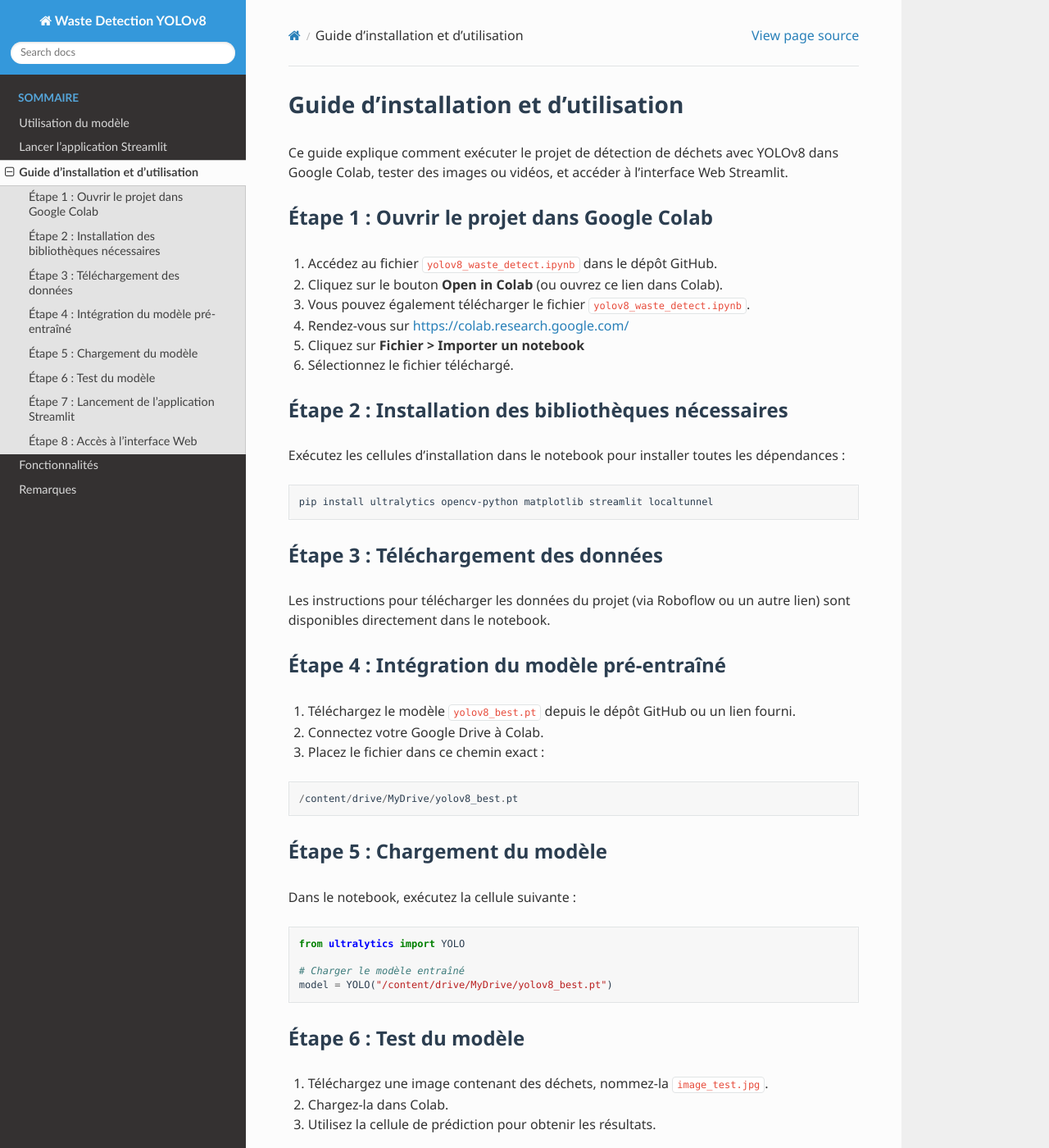
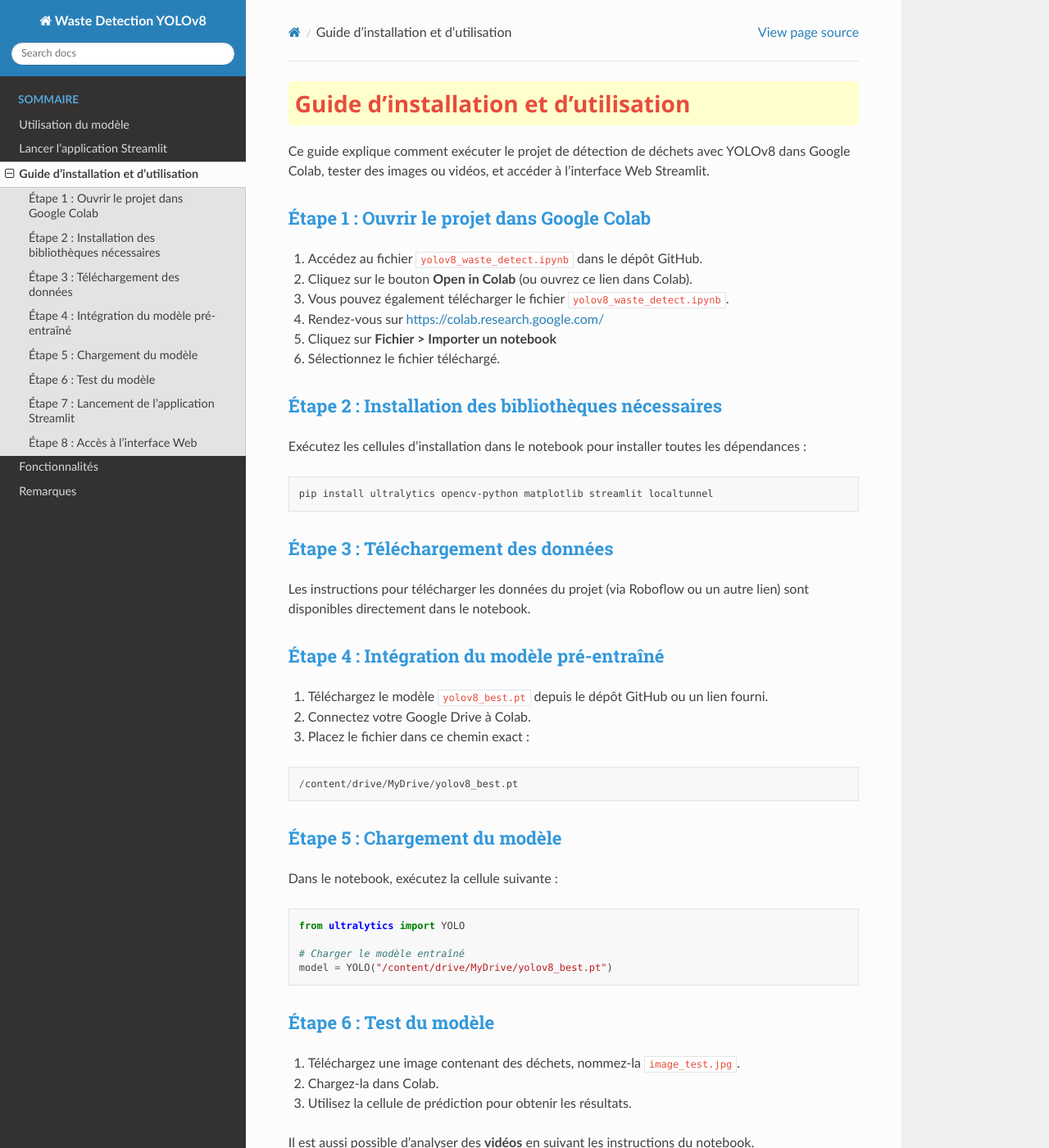
Before and after one commit to YoussefAIDT/waste-detection-yolov8, a Sphinx documentation site: the page built from docs/guide_utilisation.rst, in a window 1280 px wide and 1400 px high. Shown: the whole window at 82% size. Built offline with Sphinx 7.4.7 and the Read the Docs theme 3.1.0, drawn with Linux system fonts in a browser that asks for light colours.

Commit message:
Update custom_readthedocs_css.css

```diff
--- a/docs/_static/custom_readthedocs_css.css
+++ b/docs/_static/custom_readthedocs_css.css
@@ -1,53 +1,17 @@
-/* Amélioration des titres */
-h1, h2, h3 {
-    color: #2c3e50;
+/* Titre principal */
+.rst-content h1 {
+    color: #e74c3c;
+    background-color: #ffffcc;
+    font-size: 28px;
     font-family: 'Segoe UI', sans-serif;
+    padding: 8px;
+    border-radius: 6px;
+    margin-bottom: 20px;
 }
 
-/* Lien Colab stylisé */
-a[href*="colab.research.google.com"] img {
-    margin-top: 1em;
-    border: 2px solid #f4f4f4;
-    border-radius: 6px;
-    box-shadow: 0px 2px 6px rgba(0,0,0,0.1);
+/* Titre secondaire */
+.rst-content h2 {
+    color: #3498db;
+    font-size: 22px;
+    margin-top: 30px;
 }
-
-/* Boîtes d'alerte personnalisées */
-div.admonition {
-    border-left: 4px solid #3498db;
-    background-color: #ecf5fc;
-    padding: 10px;
-    margin: 20px 0;
-}
-
-div.admonition-title {
-    font-weight: bold;
-    color: #2980b9;
-}
-
-/* Code blocks */
-code, .highlight {
-    background-color: #f7f7f7;
-    color: #2c3e50;
-    padding: 2px 4px;
-    border-radius: 4px;
-    font-size: 14px;
-}
-
-/* Barre latérale */
-.wy-side-nav-search {
-    background-color: #3498db;
-}
-
-.wy-side-nav-search input {
-    border: none;
-    background-color: white;
-    color: #333;
-}
-
-/* Contenu principal */
-.rst-content {
-    font-family: 'Segoe UI', sans-serif;
-    line-height: 1.6;
-    color: #333;
-}
```
